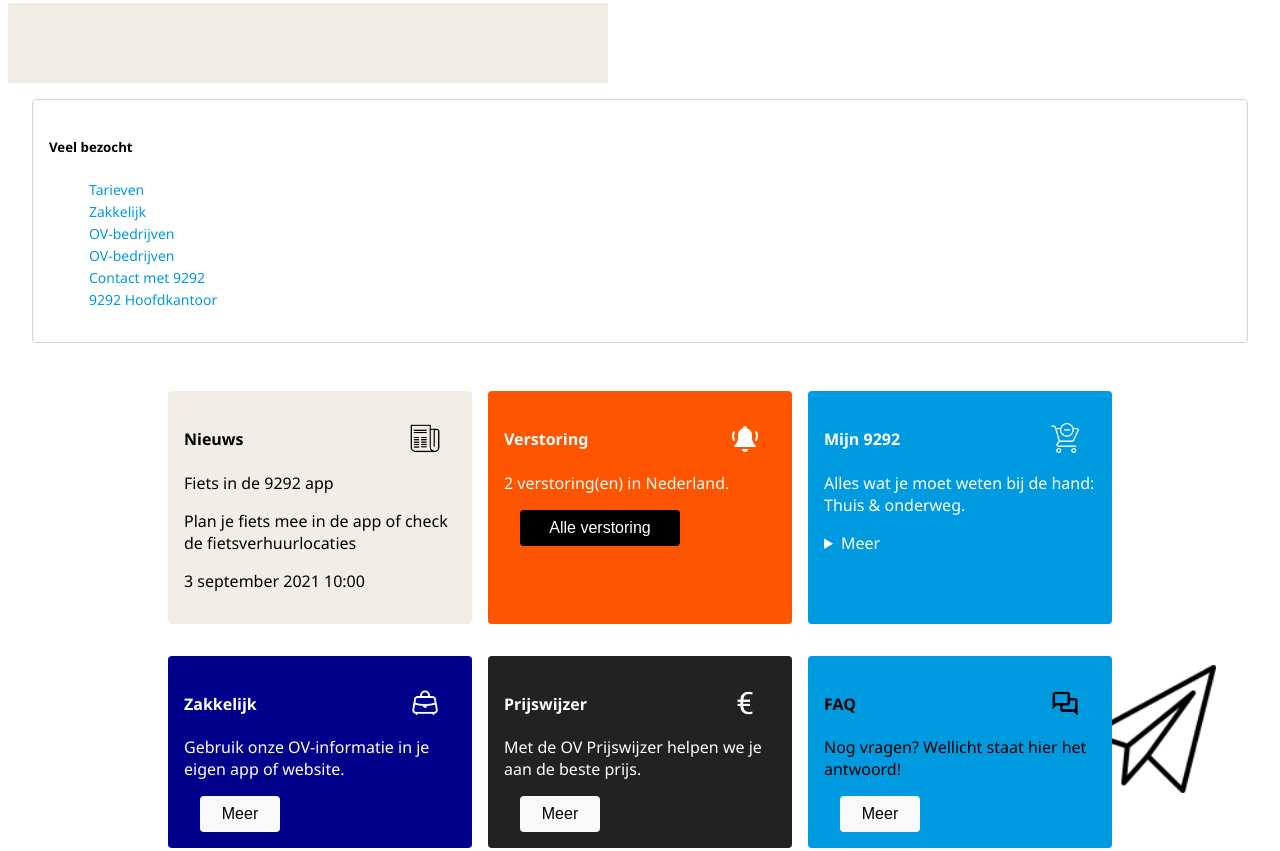
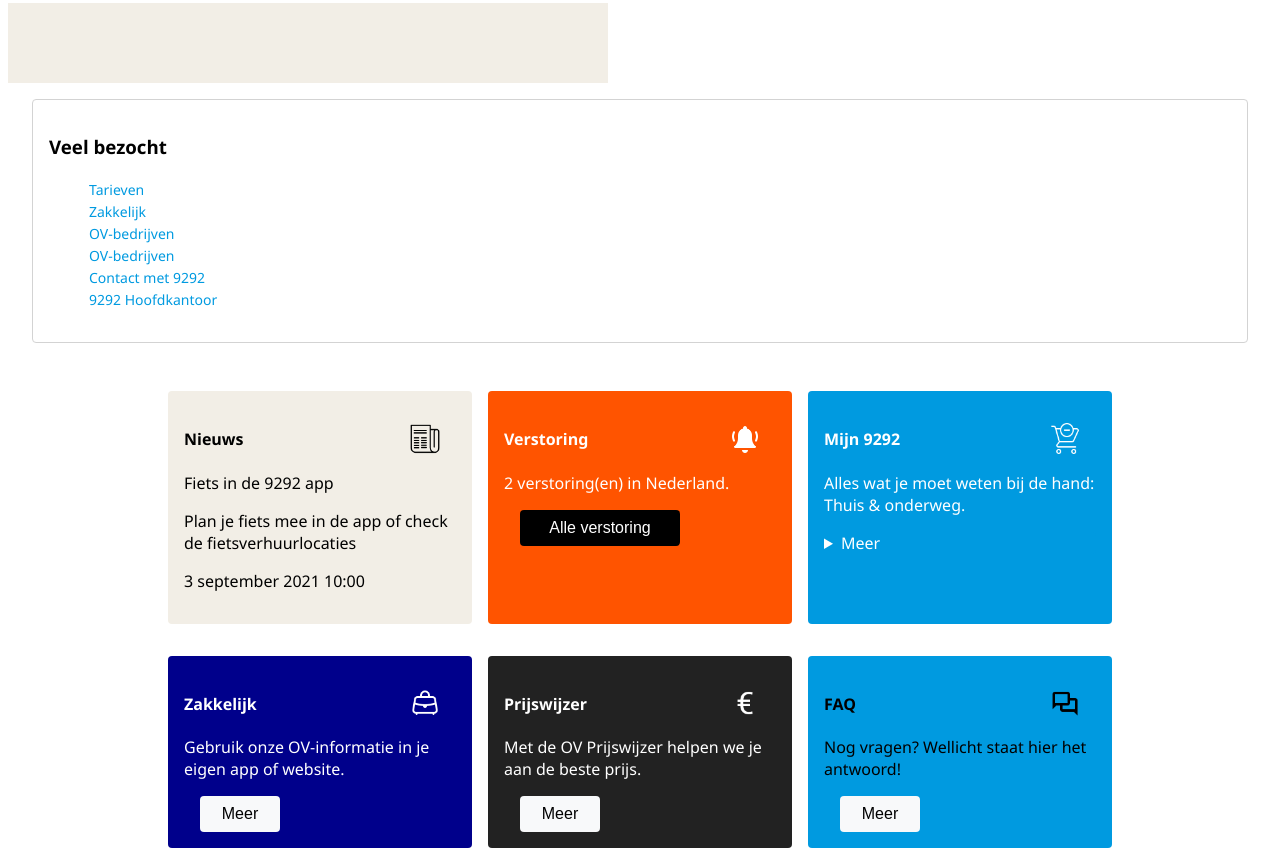
Before and after one commit to Whtneyas/BlokWeb, a plain HTML site: page index.html in a window 1280 px wide. Shown: the part 695-1546 px from the top of the page. Drawn offline with Linux system fonts and the light colour scheme.

Commit message:
laastste versie

```diff
--- a/css/styles.css
+++ b/css/styles.css
@@ -225,15 +225,6 @@ section:nth-of-type(2) {
     margin-right:1.5em;
     border-radius: var(--borderraduis);
 }
-/*Icoontje van veel bezocht*/
-section:nth-of-type(2) img{
-    position: absolute;
-    width:10%;
-    display: flex;
-    right: 4em;
-    bottom: -43em;
-}
-
 section:nth-of-type(2) h5 ul li{
     font-size:14px;
     border: 1px solid black ;
@@ -304,6 +295,8 @@ width:10%;
 display:flex;
 position: absolute;
 right:4em;
+top: 2em;
+transform: translateX(2em);
 }
 
 /* opmaak van de blokken*/
@@ -323,12 +316,6 @@ section:last-of-type p{
 }
 article {
     position: relative;
-}
-article img {
-position: absolute;
-width: 10%;
-top: 2em;
-transform: translateX(2em);
 }
 
 /*article 1 Nieuws  */
--- a/index.html
+++ b/index.html
@@ -80,10 +80,7 @@
             <!--tweede section :Veel bezocht -->
             <section>
 
-                <h5>Veel bezocht </h5>
-                <img src="images/plane.png" alt="">
-                <!--https://css.gg/app-->
-
+                <h3>Veel bezocht </h3>
 
                 <ul>
 
```
